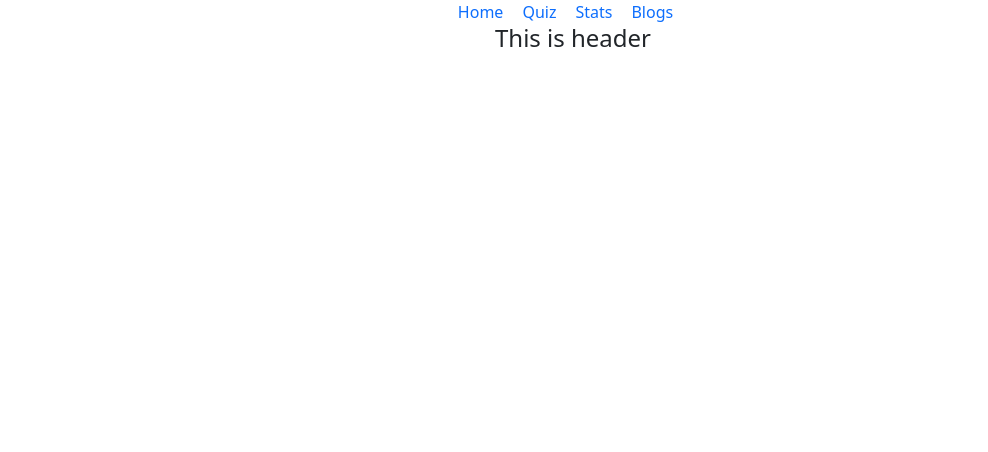
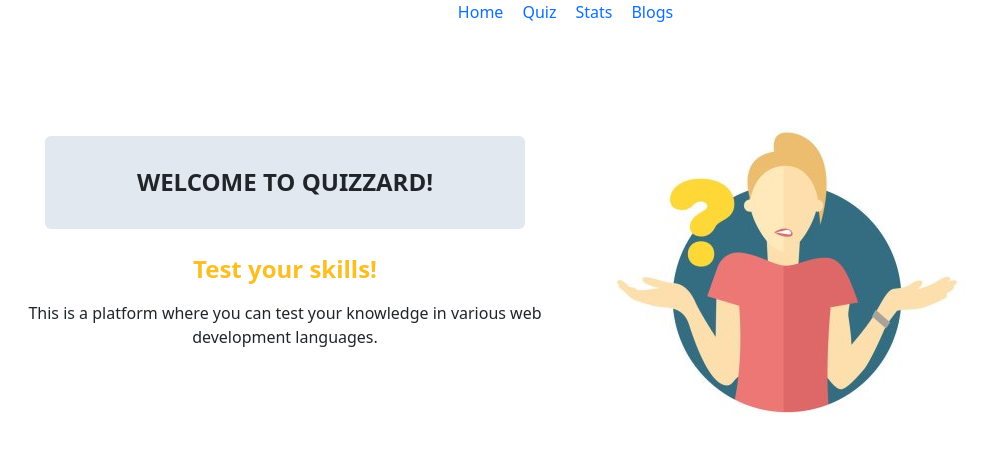
Before and after one commit to RUHANI77/Quizzard, a React (Create React App) app: page /home in a window 1280 px wide. Shown: the top 452 px of the page, without its empty margins (67-1055 px from the left). Built offline with nearby package versions, Linux system fonts and the light colour scheme.

Commit message:
added header image

```diff
--- a/src/components/Home/Home.js
+++ b/src/components/Home/Home.js
@@ -1,10 +1,19 @@
 import React from 'react';
+import homeImage from './quition.jpg';
 
 const Home = () => {
     return (
-        <div>
+        <div className='grid md:grid-cols-2 sm:grid-cols-1 m-10 p-5 gap-5'>
+            <div>
+                <h4 className='m-4 p-8 bg-slate-200 rounded-md font-bold'>WELCOME TO QUIZZARD!</h4>
+                <p className='text-2xl text-amber-400 font-semibold'>Test your skills!</p>
+                <p>This is a platform where you can test your knowledge in various web development languages.</p>
+            </div>
 
-            <h4>This is header</h4>
+            <div>
+                <img className='bg-auto bg-no-repeat bg-center' src={homeImage} alt='home background images'></img>
+            </div>
+
         </div>
     );
 };
```
Also changed, not shown: src/components/Home/quition.jpg (added).
